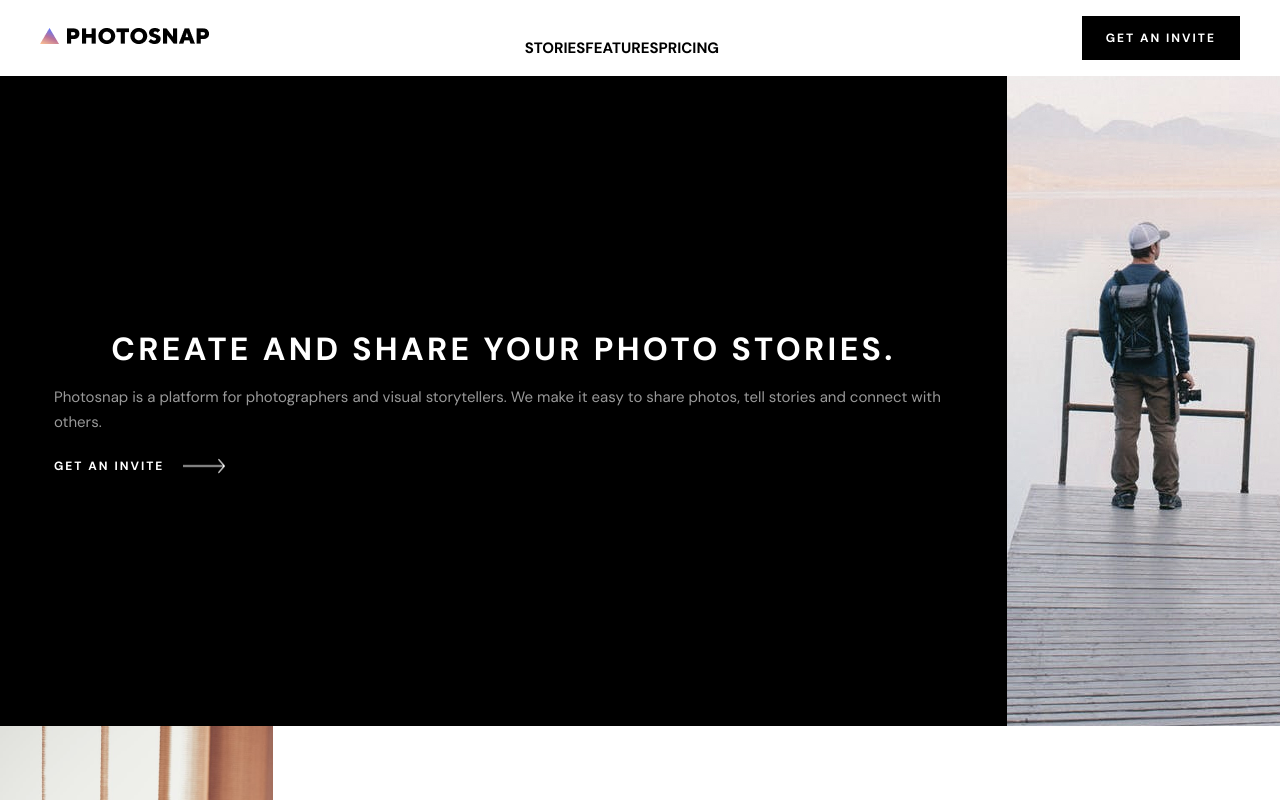
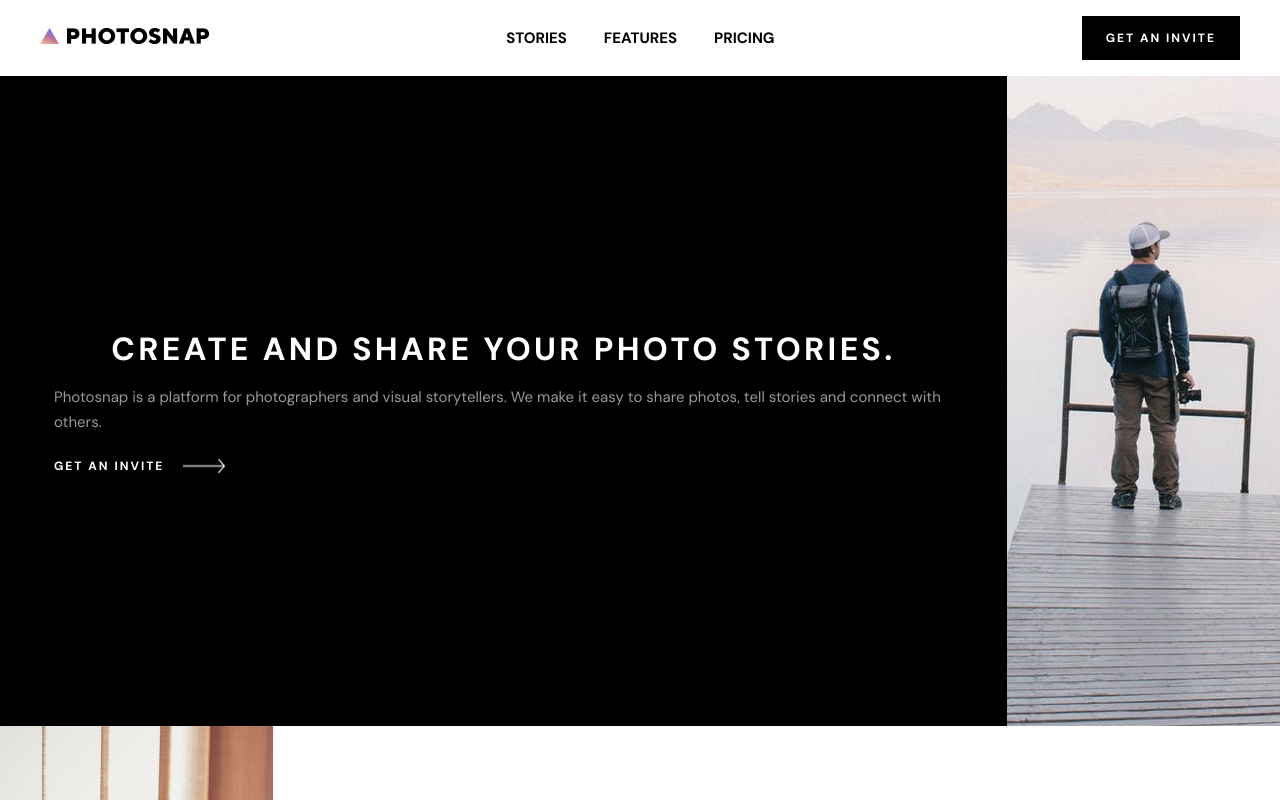
Before and after one commit to LadoAsambadze/Multi-page-website, a React (Vite) app: page / in a window 1280 px wide. Shown: the top 800 px of the page. Built offline with nearby package versions, Linux system fonts and the light colour scheme.

Commit message:
syle: update mark up

```diff
--- a/src/Components/Header.tsx
+++ b/src/Components/Header.tsx
@@ -33,13 +33,13 @@ export default function Header() {
         <InviteTablet>GET AN INVITE</InviteTablet>
       </Head>
       <Menu style={{ display: menu ? "none" : "flex" }}>
-        <Link className="link " to="/stories">
+        <Link className="link link3 " to="/stories">
           stories
         </Link>
-        <Link className="link" to="/features">
+        <Link className="link link3" to="/features">
           features
         </Link>
-        <Link className="link" to="/pricing">
+        <Link className="link link3" to="/pricing">
           pricing
         </Link>
         <Line></Line>
--- a/src/index.css
+++ b/src/index.css
@@ -25,12 +25,17 @@ body {
   cursor: pointer;
 
   text-decoration: none;
+}
+.link2 {
+  margin-top: 0px;
   margin-left: 37px;
 }
-.link2 {
+
+.link3 {
   margin-top: 20px;
-  margin-left: 0;
+  margin-left: 0px;
 }
+
 .link:hover {
   text-decoration: underline;
 }
```
